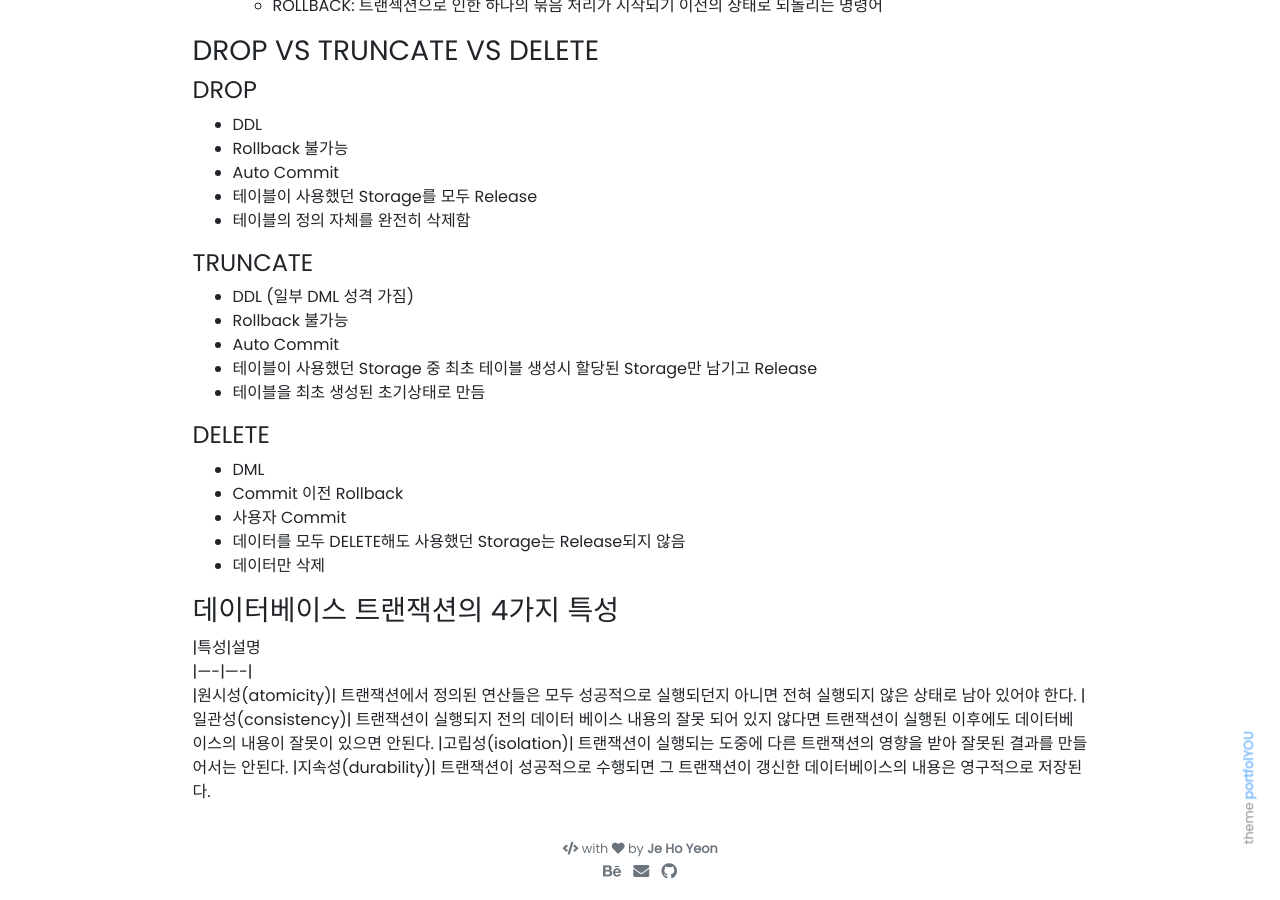
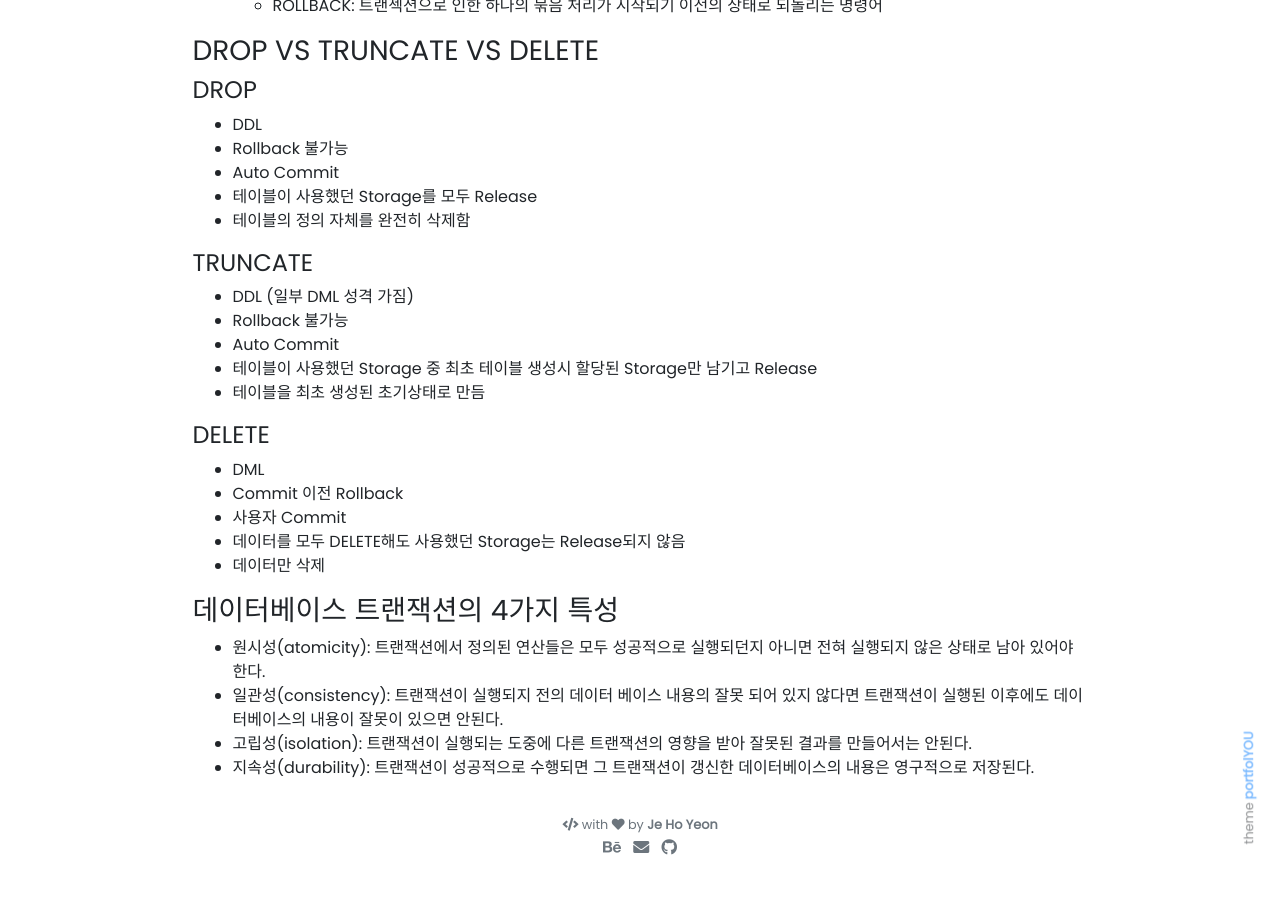
Before and after one commit to jyeon94/jyeon94.github.io, a Jekyll site: the page built from _posts/2020-05-26-SQLD.md, in a window 1280 px wide and 900 px high, scrolled down 905 px. Built offline with Jekyll 4.4.1, drawn with Linux system fonts in a browser that asks for light colours; nearby versions of some CDN libraries; our own code applies the rules of GitHub Pages for plain Markdown files; after the commit the page ends 1781 px from its top, so only the background shows below that.

Commit message:
table_drop

```diff
--- a/_posts/2020-05-26-SQLD.md
+++ b/_posts/2020-05-26-SQLD.md
@@ -55,9 +55,7 @@ SQLD를 준비하면서 중요하다고 생각하는 일부를 정리하였습
  - 데이터만 삭제
 
 ### 데이터베이스 트랜잭션의 4가지 특성
-|특성|설명
-|----|----|
-|원시성(atomicity)| 트랜잭션에서 정의된 연산들은 모두 성공적으로 실행되던지 아니면 전혀 실행되지 않은 상태로 남아 있어야 한다.
-|일관성(consistency)| 트랜잭션이 실행되지 전의 데이터 베이스 내용의 잘못 되어 있지 않다면 트랜잭션이 실행된 이후에도 데이터베이스의 내용이 잘못이 있으면 안된다.
-|고립성(isolation)| 트랜잭션이 실행되는 도중에 다른 트랜잭션의 영향을 받아 잘못된 결과를 만들어서는 안된다.
-|지속성(durability)| 트랜잭션이 성공적으로 수행되면 그 트랜잭션이 갱신한 데이터베이스의 내용은 영구적으로 저장된다.
+ - 원시성(atomicity): 트랜잭션에서 정의된 연산들은 모두 성공적으로 실행되던지 아니면 전혀 실행되지 않은 상태로 남아 있어야 한다.
+ - 일관성(consistency): 트랜잭션이 실행되지 전의 데이터 베이스 내용의 잘못 되어 있지 않다면 트랜잭션이 실행된 이후에도 데이터베이스의 내용이 잘못이 있으면 안된다.
+ - 고립성(isolation): 트랜잭션이 실행되는 도중에 다른 트랜잭션의 영향을 받아 잘못된 결과를 만들어서는 안된다.
+ - 지속성(durability): 트랜잭션이 성공적으로 수행되면 그 트랜잭션이 갱신한 데이터베이스의 내용은 영구적으로 저장된다.
```
